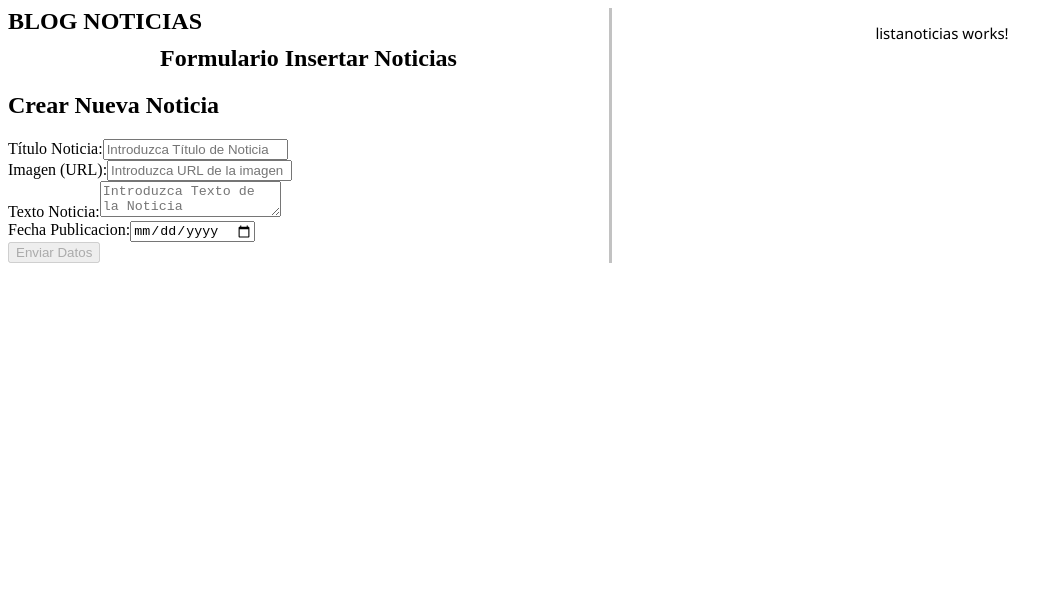
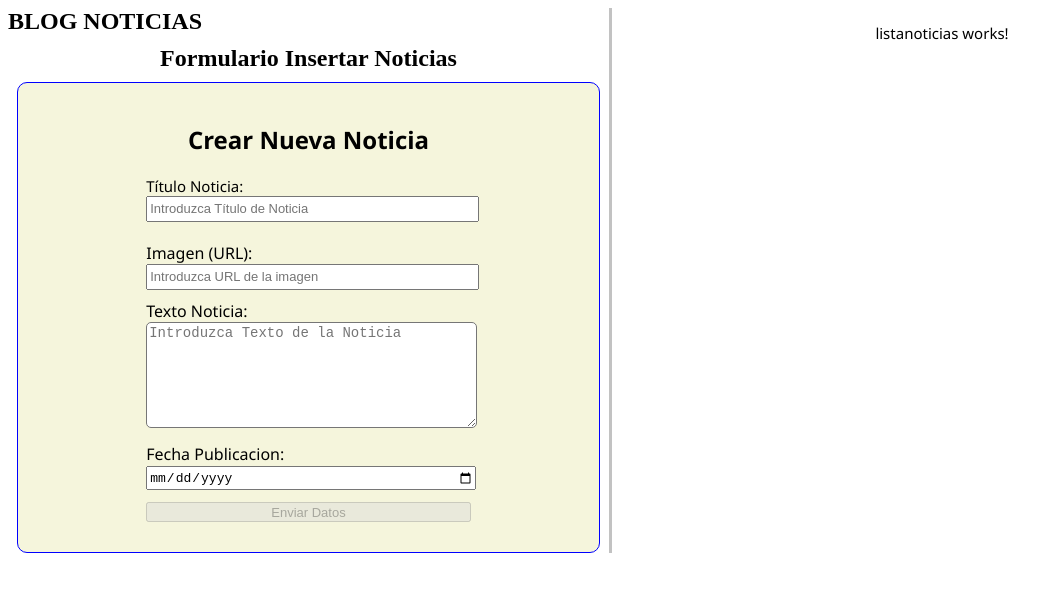
Before and after one commit to Davdonoso/blog, an Angular app: page / in a window 1280 px wide. Shown: the top 592 px of the page, without its empty margins (0-1063 px from the left). Built offline with nearby package versions, Linux system fonts and the light colour scheme.

Commit message:
Formulario.css
Creamos los estilos para el formulario

```diff
--- a/src/app/components/formulario/formulario.component.css
+++ b/src/app/components/formulario/formulario.component.css
@@ -0,0 +1,57 @@
+.blogger {
+    width: 100%;
+    display: flex;
+  }
+  .blog-container {
+    width: 90%;
+    margin: 0 auto;
+    padding: 20px;
+    font-family: "Segoe UI", Tahoma, Geneva, Verdana, sans-serif;
+    border: 1px solid blue;
+    background-color: beige;
+    border-radius: 10px;
+  }
+  h2 {
+    text-align: center;
+  }
+
+  .agregar-noticia {
+    width: 60%;
+    margin: 0 auto;
+  }
+
+  input {
+    font-size: 13px;
+    width: 100%;
+    height: 20px;
+    margin-bottom: 10px;
+  }
+
+  textarea {
+    font-size: 14px;
+    width: 100%;
+    height: 100px;
+    margin-bottom: 10px;
+    border-radius: 5px;
+  }
+  .titulo {
+    font-size: 15px;
+    margin: 10px auto;
+  }
+
+  .texto label {
+    text-align: center;
+  }
+  button {
+    margin-top: 15px;
+    color: blue;
+  }
+  .noticia img {
+    width: 500px;
+    height: 300px;
+  }
+
+  .form-error {
+    font-size: 0.8rem;
+    color: red;
+  }
```
